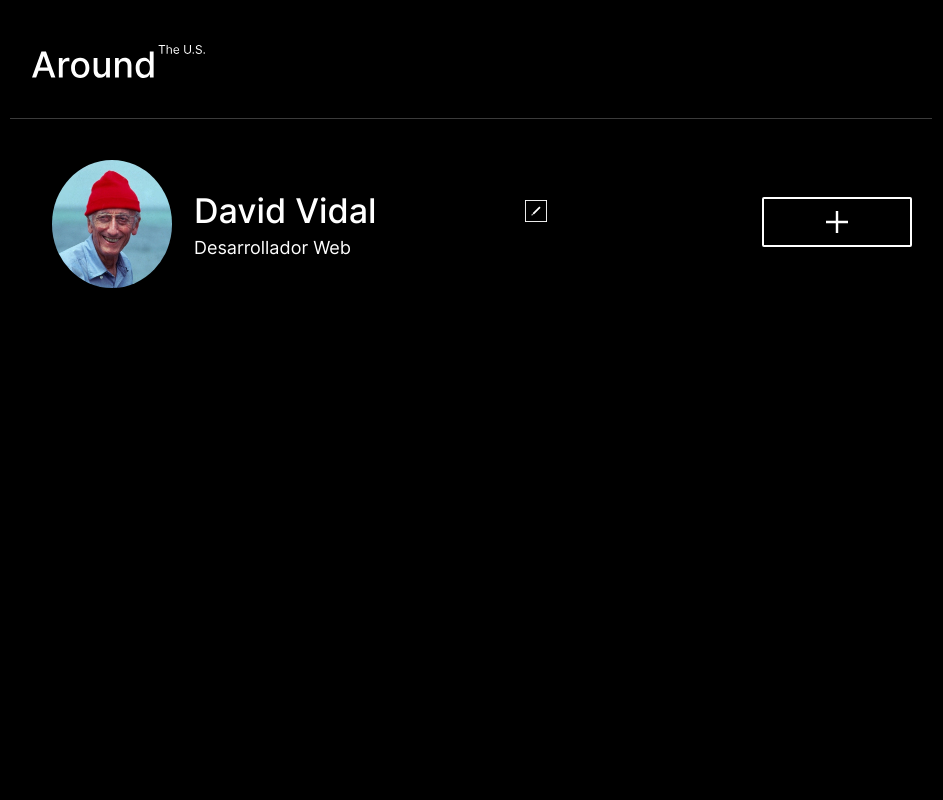
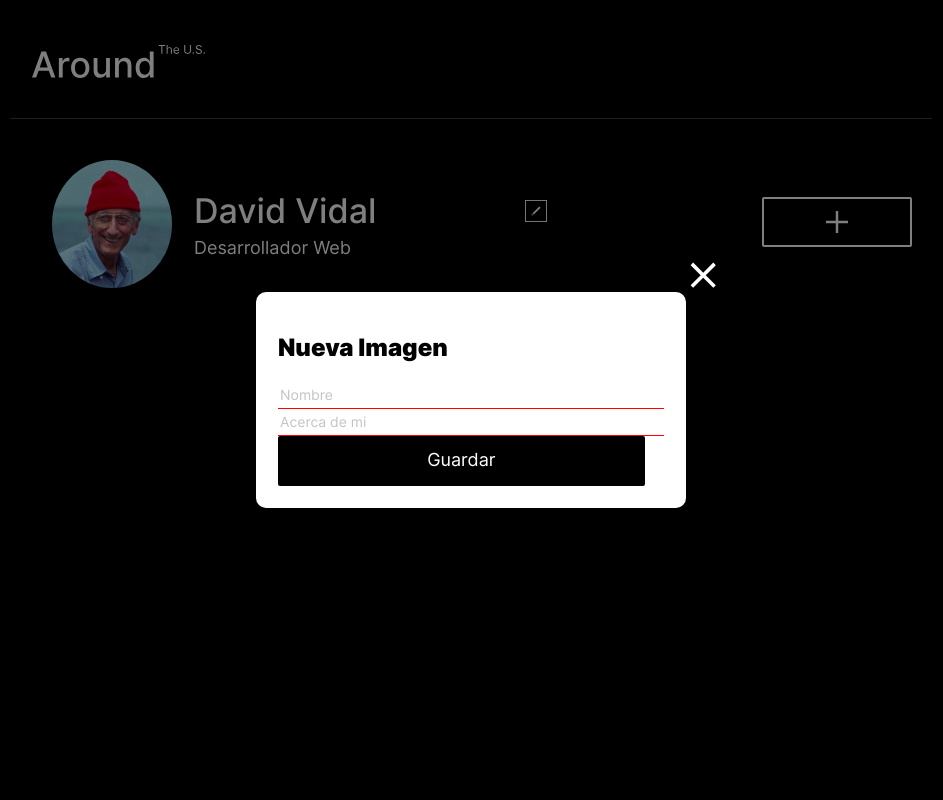
Before and after one commit to dvidalv/web_project_around_react, a React (Create React App) app: page / in a window 1280 px wide. Both pictures are taken after a click on the picture 1006 px from the left and 222 px from the top of the page. Shown: the top 800 px of the page, without its empty margins (169-1112 px from the left). Built offline with nearby package versions, Linux system fonts and the light colour scheme.

Commit message:
add image popup

```diff
--- a/src/components/App.js
+++ b/src/components/App.js
@@ -21,7 +21,7 @@ function App() {
 	};
 
 	const handleAddPlaceClick = () => {
-		setIsAddPlacePopupOpen(true);
+		setIsAddPlacePopupOpen(!isAddPlacePopupOpen);
 	};
 	return (
 		<div className="page">
--- a/src/components/main.js
+++ b/src/components/main.js
@@ -57,6 +57,38 @@ function Main({
 						type="submit"
 						value="Guardar"
 					/>
+				</PopupWithForm>
+				<PopupWithForm
+					name={'element'}
+					title={'Nueva Imagen'}
+					isOpen={isAddPlacePopupOpen}
+					onClose={onAddPlace}
+				>
+				<input
+							id="nombre-input"
+							className="popup__input popup__input_nombre"
+							type="text"
+							placeholder="Nombre"
+							minLength="2"
+							maxLength="40"
+							required
+							name="name"
+						/>
+						<input
+							id="aboutMe-input"
+							className="popup__input popup__input_about-me"
+							type="text"
+							placeholder="Acerca de mi"
+							minLength="2"
+							maxLength="200"
+							required
+							name="about"
+						/>
+						<input
+							className="popup__submit popup__submit_perfil"
+							type="submit"
+							value="Guardar"
+						/>
 				</PopupWithForm>
 				{/* <section className="popup popup_perfil">
 					<form
```
